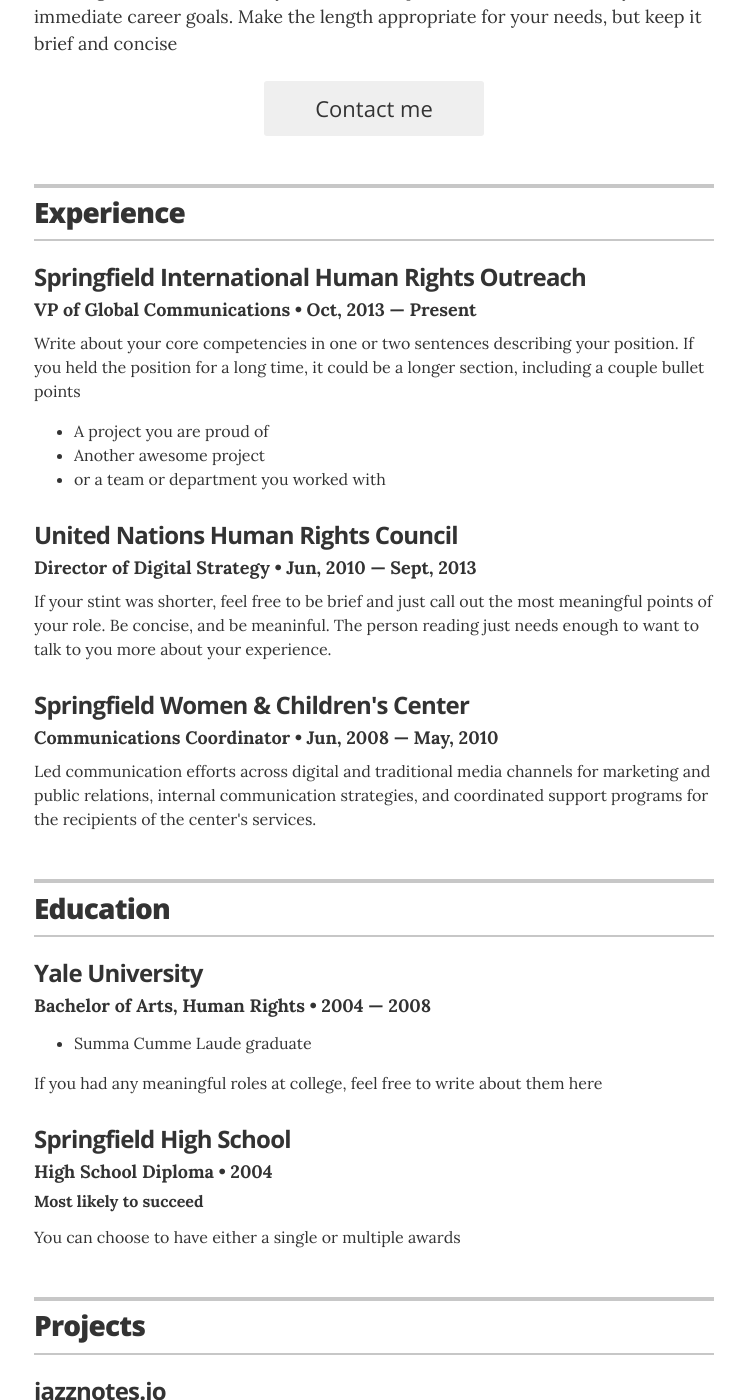
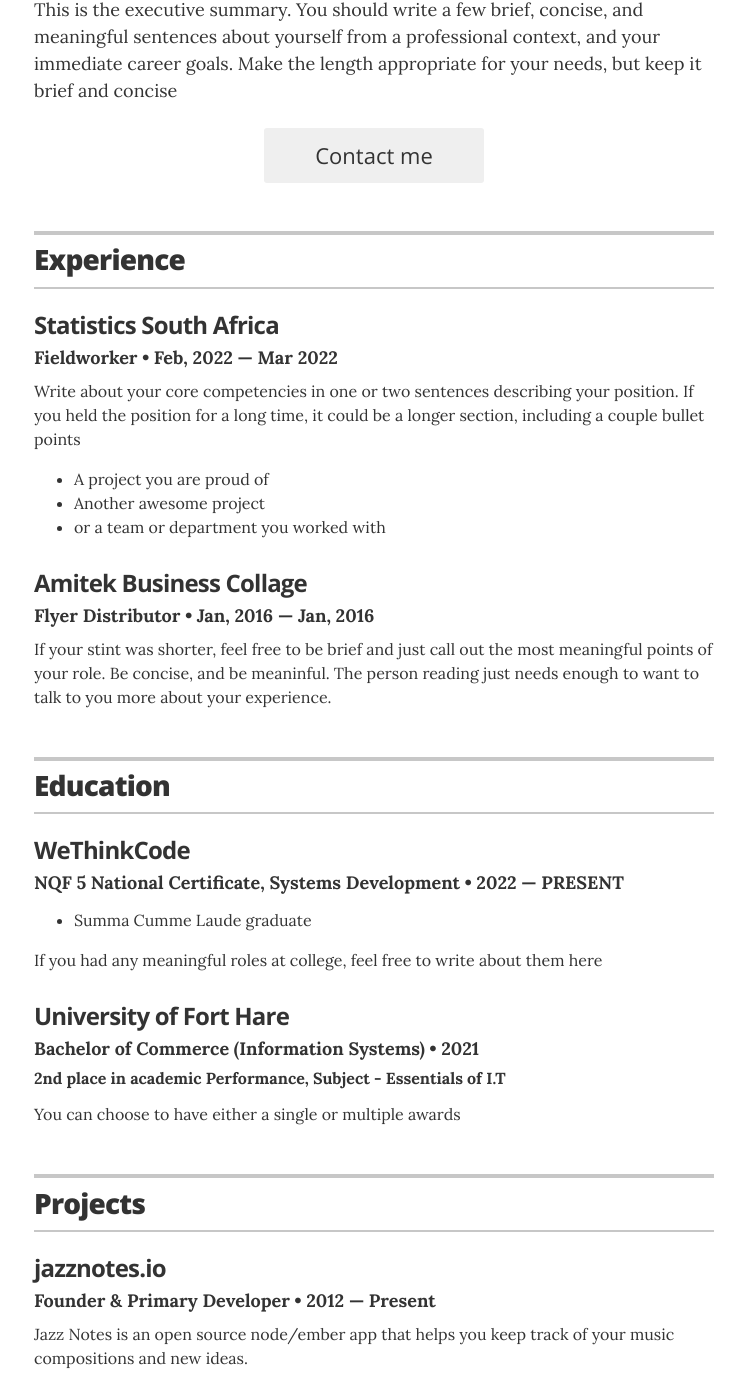
Before and after one commit to Ngcali/resume, a Jekyll site: the page built from index.html, in a window 1280 px wide and 1400 px high, scrolled down 337 px. Shown: the whole window, without its empty margins (266-1011 px from the left). Built offline with Jekyll 4.4.1, drawn with Linux system fonts in a browser that asks for light colours; some of the changed text lies outside the part shown.

Commit message:
made some changes.

```diff
--- a/_config.yml
+++ b/_config.yml
@@ -10,14 +10,14 @@
 
 # Resume settings
 resume_avatar:                  "true"
-resume_name:                    "Lisa M. Simpson"
-resume_title:                   "VP of Global Communications"
+resume_name:                    "Ngcali Alexa Magopeni"
+resume_title:                   "Software Engineer"
 
 # used for the contact button in _layouts/resume.html
-resume_contact_email:           "lisasimpson@youremailaddress.com"
+resume_contact_email:           "ngmagop022@student.wethinkcode.co.za"
 
 # the next two items are used for schema itemprops in _layouts/resume.html
-resume_contact_telephone:       "555-7334"
+resume_contact_telephone:       "073-603-9605"
 resume_contact_address:         "742 Evergreen Terrace, Springfield"
 
 resume_header_contact_info:     "742 Evergreen Terrace, Springfield • 555-7334 • lisasimpson@youremailaddress.com"
--- a/_data/education.yml
+++ b/_data/education.yml
@@ -1,13 +1,13 @@
 # Degree
-- degree: Bachelor of Arts, Human Rights
-  uni: Yale University
-  year: 2004 &mdash; 2008
+- degree: NQF 5 National Certificate, Systems Development
+  uni: WeThinkCode
+  year: 2022 &mdash; PRESENT
   awards:
     - award: Summa Cumme Laude graduate
   summary: If you had any meaningful roles at college, feel free to write about them here
 
-- degree: High School Diploma
-  uni: Springfield High School
-  year: 2004
-  award: Most likely to succeed
+- degree: Bachelor of Commerce (Information Systems)
+  uni: University of Fort Hare
+  year: 2021
+  award: 2nd place in academic Performance, Subject - Essentials of I.T
   summary: You can choose to have either a single or multiple awards
--- a/_data/experience.yml
+++ b/_data/experience.yml
@@ -1,19 +1,12 @@
 # Jobs
-# VP of Global Communications
-- company: Springfield International Human Rights Outreach
-  position: VP of Global Communications
-  duration: Oct, 2013 &mdash; Present
+# Fieldworker
+- company: Statistics South Africa
+  position: Fieldworker
+  duration: Feb, 2022 &mdash; Mar 2022
   summary: Write about your core competencies in one or two sentences describing your position. If you held the position for a long time, it could be a longer section, including a couple bullet points	<ul class="resume-item-list"><li>A project you are proud of</li><li>Another awesome project</li><li>or a team or department you worked with</li></ul>
 
-# Director of Digital Stratgy
-- company: United Nations Human Rights Council
-  position: Director of Digital Strategy
-  duration:  Jun, 2010 &mdash; Sept, 2013
+# Flyer Distributor
+- company: Amitek Business Collage
+  position: Flyer Distributor
+  duration:  Jan, 2016 &mdash; Jan, 2016
   summary: If your stint was shorter, feel free to be brief and just call out the most meaningful points of your role. Be concise, and be meaninful. The person reading just needs enough to want to talk to you more about your experience.
-
-
-# Communications Coordinator
-- company: Springfield Women & Children's Center
-  position: Communications Coordinator
-  duration:   Jun, 2008  &mdash; May, 2010
-  summary: Led communication efforts across digital and traditional media channels for marketing and public relations, internal communication strategies, and coordinated support programs for the recipients of the center's services.
--- a/_data/interests.yml
+++ b/_data/interests.yml
@@ -1,4 +1,4 @@
 # Interests
-- description: Human rights and world affairs
-- description: Music (baritone saxiphonist)
-- description: Linguistics
+- description: Education
+- description: Music (violin)
+- description: Literature
--- a/_layouts/resume.html
+++ b/_layouts/resume.html
@@ -13,7 +13,7 @@
 
         <!-- You can turn off the avatar in _config.yml by setting to false -->
         {% if site.resume_avatar == 'true' %}
-        <img src="images/avatar.jpg" alt="my photo" class="avatar no-print" itemprop="image">
+        <img src="images/me.jpg" alt="my photo" class="avatar no-print" itemprop="image">
         {% endif %}
 
         <!-- Your name is defined in the _config.yml file -->
```
Also changed, not shown: images/avatar.jpg (deleted), images/me.jpg (added).
